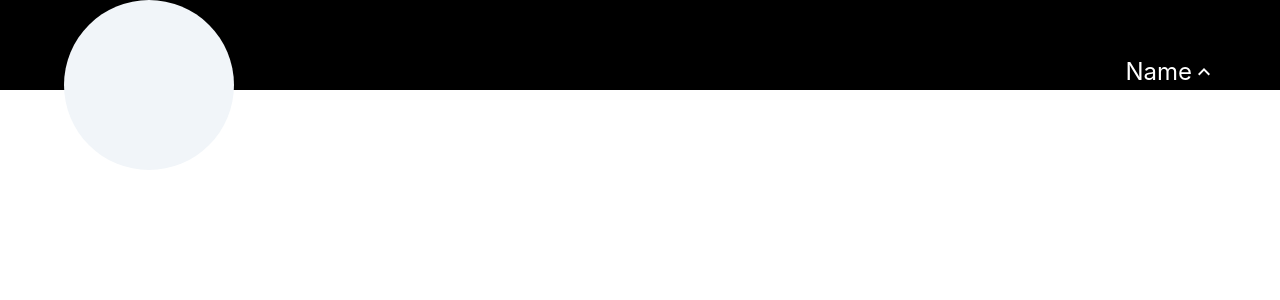
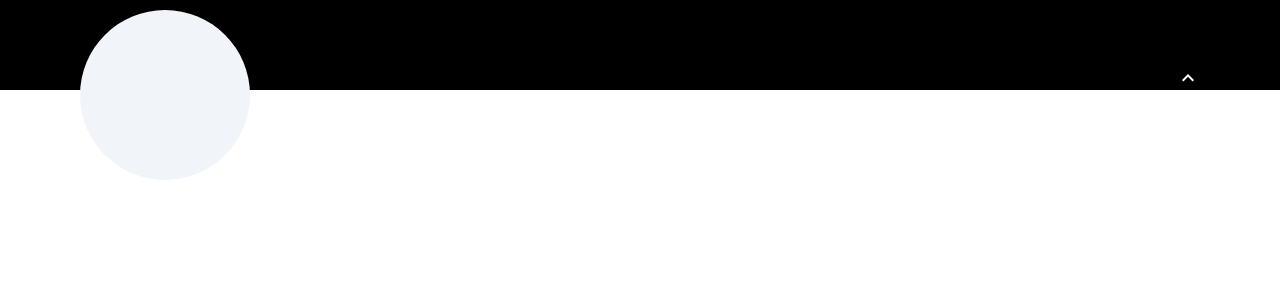
Before and after one commit to Huyhehe/react-blog, a React (Create React App) app: page /profile in a window 1280 px wide. Shown: the top 300 px of the page. Built offline with nearby package versions, Linux system fonts and the light colour scheme.

Commit message:
fix layout ui bug

```diff
--- a/src/Layouts/ProfileLayout/index.jsx
+++ b/src/Layouts/ProfileLayout/index.jsx
@@ -1,14 +1,19 @@
 import { MdKeyboardArrowUp } from "react-icons/md";
+import { useSelector } from "react-redux";
 
 const ProfileLayout = ({ children }) => {
+  const user = useSelector((state) => state.user?.user);
   return (
     <div>
       <div className="profile-header flex justify-between">
-        <div className="profile-header__bgBar h-[90px] w-full bg-black relative px-[4rem] flex justify-end items-end">
-          <div className="profile-header__avatar absolute top-0 left-[4rem] w-[170px] rounded-full aspect-square bg-slate-100"></div>
-          <div className="profile-header__toolbox">
+        <div className="profile-header__bgBar h-[90px] w-full bg-black relative px-[5rem] flex items-end gap-4">
+          <div className="profile-header__avatar relative top-[100%] w-[170px] rounded-full aspect-square bg-slate-100"></div>
+          <div className="text-white">
+            <span className="text-[1.25rem]">{user?.name}</span>
+          </div>
+          <div className="profile-header__toolbox ml-auto">
             <div className="group flex items-center text-white">
-              <span className="text-[1.5em]">Name</span>
+              <span className="text-[1.5em]">{user?.userName}</span>
               <div className="group-hover:rotate-180 transition-all duration-300">
                 <MdKeyboardArrowUp size={"1.5em"} />
               </div>
```
